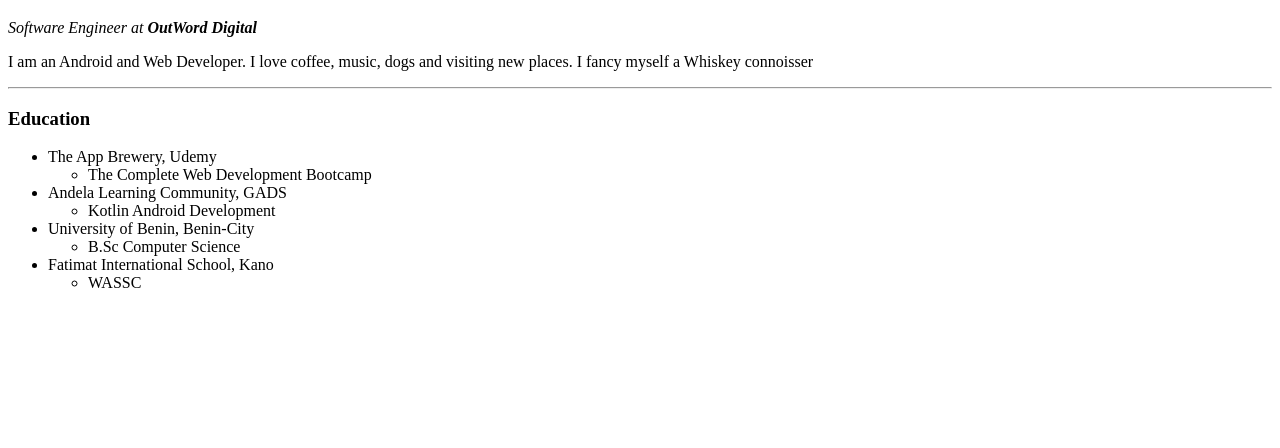
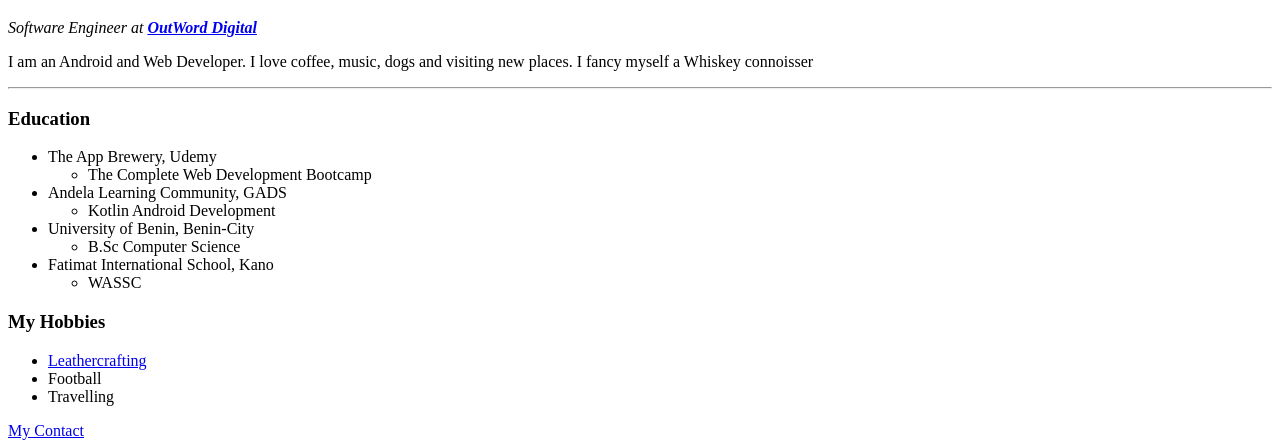
Before and after one commit to CodeHunta/HTML-Personal-site, a plain HTML site: page index.html in a window 1280 px wide. Shown: the part 512-960 px from the top of the page. Before the commit the page ends 820 px from the top, so only its background shows below. Drawn offline with Linux system fonts and the light colour scheme.

Commit message:
Add Contact Details

```diff
--- a/index.html
+++ b/index.html
@@ -24,9 +24,10 @@
     <header id="main-header">My Profile</header>
     <img src="images/codehunta.png" alt="Stanley's Profile Picture">
     <h1>Stanley Umezuruike</h1>
-    <p><em>Software Engineer at <strong>OutWord Digital</strong></em></p>
+    <p><em>Software Engineer at <strong><a href="https://outword.com.ng">OutWord Digital</a></strong></em></p>
     <p>I am an Android and Web Developer. I love coffee, music, dogs and visiting new places. I fancy myself a Whiskey connoisser</p>
     <hr>
+
     <h3>Education</h3>
     <ul>
         <li>The App Brewery, Udemy</li>
@@ -46,5 +47,14 @@
             <li>WASSC</li>
         </ul>
     </ul>
+
+    <h3>My Hobbies</h3>
+    <ul>
+        <li><a href="https://www.instagram.com/kunmileather">Leathercrafting</a></li>
+        <li>Football</li>
+        <li>Travelling</li>
+    </ul>
+    <a href="contact.html">My Contact</a>
+
 </body>
 </html>
```
Also changed, not shown: contact.html (added, +17 -0 lines).
